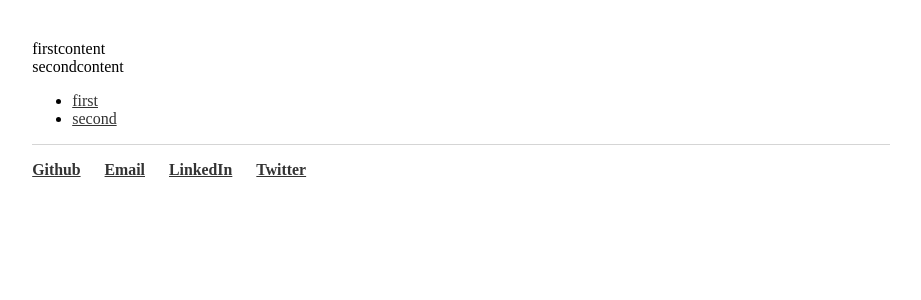
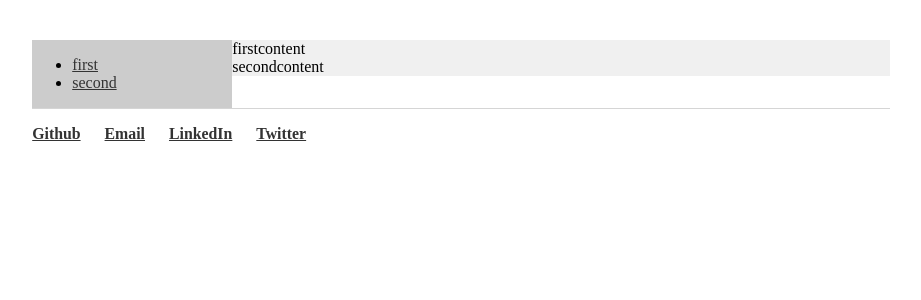
Before and after one commit to lena-kilian/lena-kilian.github.io, a Jekyll site: the page built from index.md, in a window 1280 px wide. Shown: the top 300 px of the page, without its empty margins (179-1100 px from the left). Built offline with Jekyll 4.4.1, drawn with Linux system fonts in a browser that asks for light colours; our own code applies the rules of GitHub Pages for plain Markdown files.

Commit message:
Update main.css

```diff
--- a/css/main.css
+++ b/css/main.css
@@ -3,76 +3,22 @@ body {
     width: 67%;
 }
 
- /* Navbar container */
-.navbar {
-  overflow: hidden;
-  background-color: #333;
-  font-family:'Sans Serif';
-  color: #ffffff;
+#page {
+    margin-left: 200px;
 }
-
-/* Links inside the navbar */
-.navbar a {
-  float: left;
-  font-size: 1.1em;
-  color: #ffffff;
-  text-align: center;
-  padding: 14px 16px;
-  text-decoration: none;
+#maincontent {
+    float: right;
+    width: 100%;
+    background-color: #F0F0F0;
 }
-
-/* The dropdown container */
-.dropdown {
-  float: left;
-  overflow: hidden;
+#menuleftcontent{
+    float: left;
+    width: 200px;
+    margin-left: -200px;
+    background-color: #CCCCCC;
 }
-
-/* Dropdown button */
-.dropdown .dropbtn {
-  font-size: 1.1em;
-  border: none;
-  outline: none;
-  color: white;
-  padding: 14px 16px;
-  background-color: inherit;
-  font-family: inherit; /* Important for vertical align on mobile phones */
-  margin: 0; /* Important for vertical align on mobile phones */
-}
-
-/* Add a red background color to navbar links on hover */
-.navbar a:hover, .dropdown:hover .dropbtn {
-  background-color: #ffbf00;
-  color: #333;
-}
-
-/* Dropdown content (hidden by default) */
-.dropdown-content {
-  display: none;
-  position: absolute;
-  background-color: #f9f9f9;
-  min-width: 160px;
-  box-shadow: 0px 8px 16px 0px rgba(0,0,0,0.2);
-  z-index: 1;
-}
-
-/* Links inside the dropdown */
-.dropdown-content a {
-  float: none;
-  color: black;
-  padding: 12px 16px;
-  text-decoration: none;
-  display: block;
-  text-align: left;
-}
-
-/* Add a grey background color to dropdown links on hover */
-.dropdown-content a:hover {
-  background-color: #ddd;
-}
-
-/* Show the dropdown menu on hover */
-.dropdown:hover .dropdown-content {
-  display: block;
+#clearingdiv {
+    clear: both;
 }
 
 footer ul {
```
